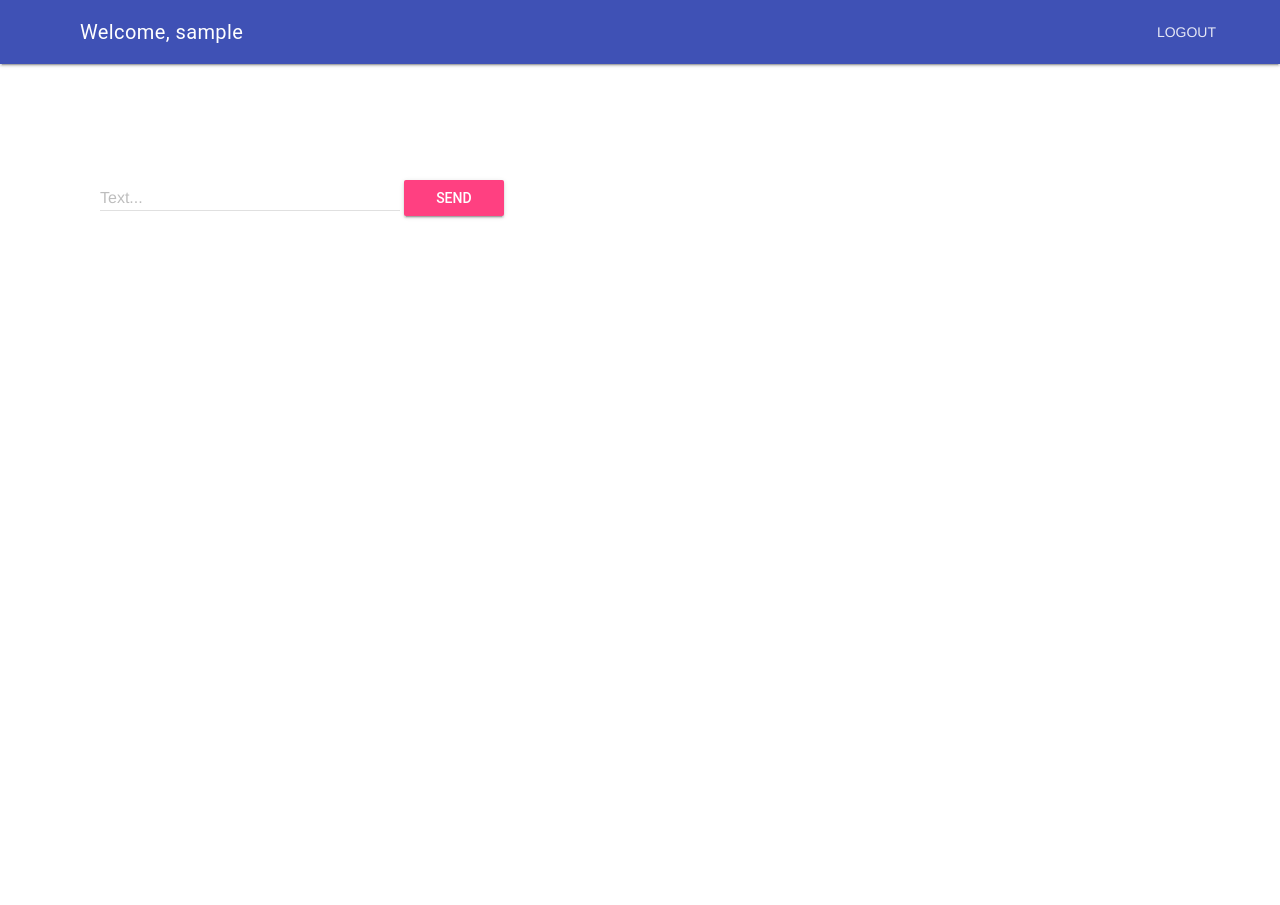
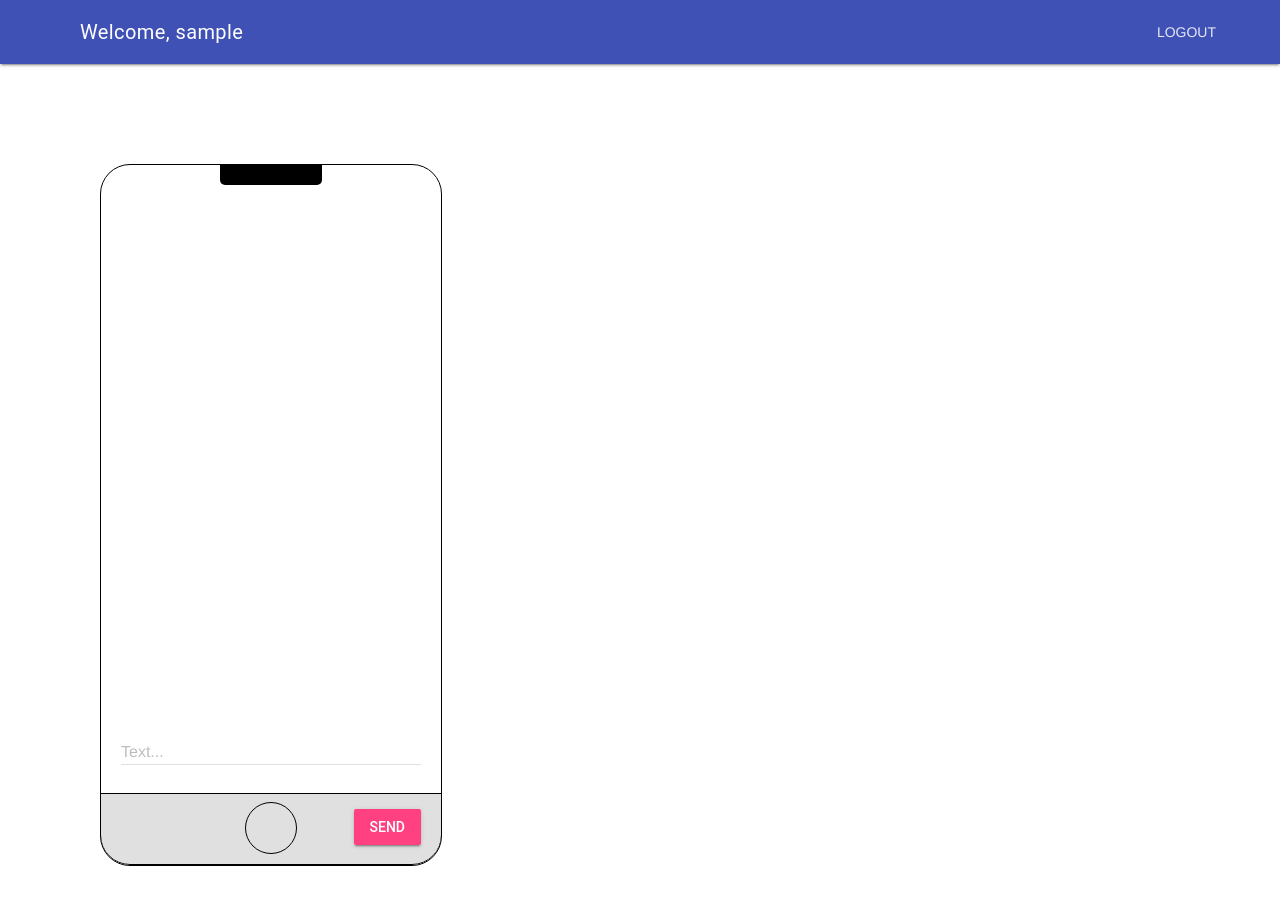
Before and after one commit to Khroxx/writeme, a Django app: page /chat/ in a window 1280 px wide. Shown: the top 905 px of the page. Run offline with Django 5.2, Linux system fonts and the light colour scheme; the visitor is signed in with stand-in values (Sample User, id 1); data that the repository does not hold is empty.

Commit message:
lil bit css

```diff
--- a/chat/templates/chat/index.html
+++ b/chat/templates/chat/index.html
@@ -1,11 +1,11 @@
 {% extends "master.html" %}
 {% block content %}
 {% if request.user.is_authenticated %}
-<div id="messageContainer">
+<div id="messageContainer" class="messages-container">
 {% for message in messages %}
 
   <div>
-    [{{ message.created_at }}] {{ message.author.first_name }}: {{ message.text }}
+    <span class="hallo">[{{ message.created_at }}]</span> {{ message.author.first_name }}: {{ message.text }}
   </div>
 
 {% endfor %}
@@ -19,7 +19,7 @@
         <input class="mdl-textfield__input" name="textmessage" type="text" id="messageField">
         <label class="mdl-textfield__label" for="messageField">Text...</label>
     </div>
-    <button class="mdl-button mdl-js-button mdl-button--raised mdl-js-ripple-effect mdl-button--accent">
+    <button class="send-button mdl-button mdl-js-button mdl-button--raised mdl-js-ripple-effect mdl-button--accent">
         SEND
     </button>
 </form>
--- a/chat/views.py
+++ b/chat/views.py
@@ -1,3 +1,5 @@
+from django.http import JsonResponse
+from django.core import serializers
 from django.shortcuts import render
 from django.http.response import HttpResponseRedirect
 from .models import Chat, Message
@@ -15,7 +17,10 @@ def index(request):
     if request.method == 'POST':
         print('Recived Data ' + request.POST['textmessage'])
         myChat = Chat.objects.get(id=1)
-        Message.objects.create(text=request.POST['textmessage'], chat=myChat, author=request.user, reciever=request.user)
+        new_message = Message.objects.create(text=request.POST['textmessage'], chat=myChat, author=request.user, reciever=request.user)
+        # message in JSON umwandeln und an Frontend geben
+        serialized_message = serializers.serialize('json', [new_message])
+        return JsonResponse(serialized_message[1:-1], safe=False)
     chatMessages = Message.objects.filter(chat__id=1)
     return render(request, 'chat/index.html', {'messages': chatMessages})
 
--- a/static/css/style.css
+++ b/static/css/style.css
@@ -1,9 +1,13 @@
 .page-content{
-    padding: 100px 100px
+    height: 600px;
+    width: 450px;
+    border: 1px solid black;
+    border-radius: 30px;
 }
 .login-form, .register-form{
     display: flex;
     flex-direction: column;
+    align-items: center;
     width: 400px;
     padding-bottom: 20px;
 }
@@ -11,9 +15,58 @@ button{
     border: none;
     background-color: aqua;
     color: black;
-    width: 100px;
     padding: 5px 5px;
 }
 .hallo{
     color: grey;
 }
+.phone-top{
+    position: absolute;
+    top: 0;
+    height: 20px;
+    border-radius: 0 0 5px 5px;
+    width: 30%;
+    background-color: black;
+}
+.phone-bottom{
+    position: absolute;
+    bottom: 0;
+    height: 70px;
+    border: 1px solid black;
+    background-color: rgba(0, 0, 0, 0.12);
+    border-radius: 0 0 30px 30px;
+    width: 100%;
+}
+.phone-circle {
+    width: 50px;
+    height: 50px;
+    border: 0.5px solid black;
+    border-radius: 50%;
+    display: inline-block;
+    position: absolute;
+    bottom: 10px;
+    left: 50%;
+    transform: translateX(-50%);
+    cursor: pointer;
+}
+.logout-circle{
+    width: 50px;
+    display: inline-block;
+    height: 50px;
+    border-radius: 50%;
+}
+.messages-container{
+    margin-bottom: 20px;
+}
+.message-div{
+    display: flex;
+    flex-direction: row;
+    width: 90%;
+}
+.send-button{
+    position: absolute;
+    bottom: 20px;
+    right: 20px;
+    cursor: pointer;
+    z-index: 3;
+}
--- a/templates/master.html
+++ b/templates/master.html
@@ -13,6 +13,24 @@
     <style>
         .hallo {
             color: grey;
+            min-width: 100px;
+        }
+        .red {
+            color: red;
+        }
+        .page-content{
+            margin: 100px 100px;
+            position: relative;
+            height: 600px;
+            width: 300px;
+            border: 1px solid black;
+            border-radius: 30px;
+            display: flex;
+            align-items: center;
+            justify-content: flex-end;
+            padding: 20px 20px 80px 20px;
+            flex-direction: column;
+            overflow: hidden;
         }
     </style>
     <script>
@@ -23,27 +41,31 @@
             let token = '{{ csrf_token }}';
             form.append('textmessage', messageField.value);
             form.append('csrfmiddlewaretoken', token);
-            console.log(token);
             try {
-                messageContainer.innerHTML += `<div id="deleteMessage">
+                messageContainer.innerHTML += `<div id="deleteMessage" class="message-div">
                     <span class="hallo">[${date}]</span> {{ request.user.first_name }}: <span class="hallo">${messageField.value}</span>
                     </div>`;
-                await fetch('/chat/', {
+                let response = await fetch('/chat/', {
                     method: 'POST',
                     body: form
                 })
+                let json = await response.json();
 
-
-                setTimeout(() => {
                     deleteMessage.remove();
-                    messageContainer.innerHTML += `<div>
+                    messageContainer.innerHTML += `<div class="message-div">
                         <span class="hallo">[${date}]</span> {{ request.user.first_name }}: ${messageField.value}
                         </div>`;
-                }, 1000);
 
             } catch (error) {
                 console.error(error);
+                setTimeout(() => {
+                    deleteMessage.remove();
+                    messageContainer.innerHTML += `<div class="message-div">
+                        <span class="red">[${date}]</span> {{ request.user.first_name }}: ${messageField.value}
+                        </div>`;
+                }, 1000);
             }
+            messageField.value = '';
         }
         function formatDate(date) {
             let day = date.getDate();
@@ -60,7 +82,7 @@
 <body>
 
 <!-- Always shows a header, even in smaller screens. -->
-<div class="mdl-layout mdl-js-layout mdl-layout--fixed-header">
+<div class="mdl-layout mdl-js-layout mcenterdl-layout--fixed-header">
     <header class="mdl-layout__header">
       <div class="mdl-layout__header-row">
         <!-- Title -->
@@ -90,8 +112,18 @@
     </div>
     <main class="mdl-layout__content">
       <div class="page-content">
+        <div class="phone-top"></div>
         {% block content %}
         {% endblock %}
+        <div class="phone-bottom">
+            <div class="phone-circle" >
+            {% if request.user.is_authenticated %}
+                <a href="{% url 'logout' %}" class="logout-circle"></a>
+                {% else %}
+                <a class="mdl-navigation__link logout-circle" href="/login/"></a>
+            {% endif %}
+        </div>
+        </div>
         </div>
     </main>
   </div>
```
